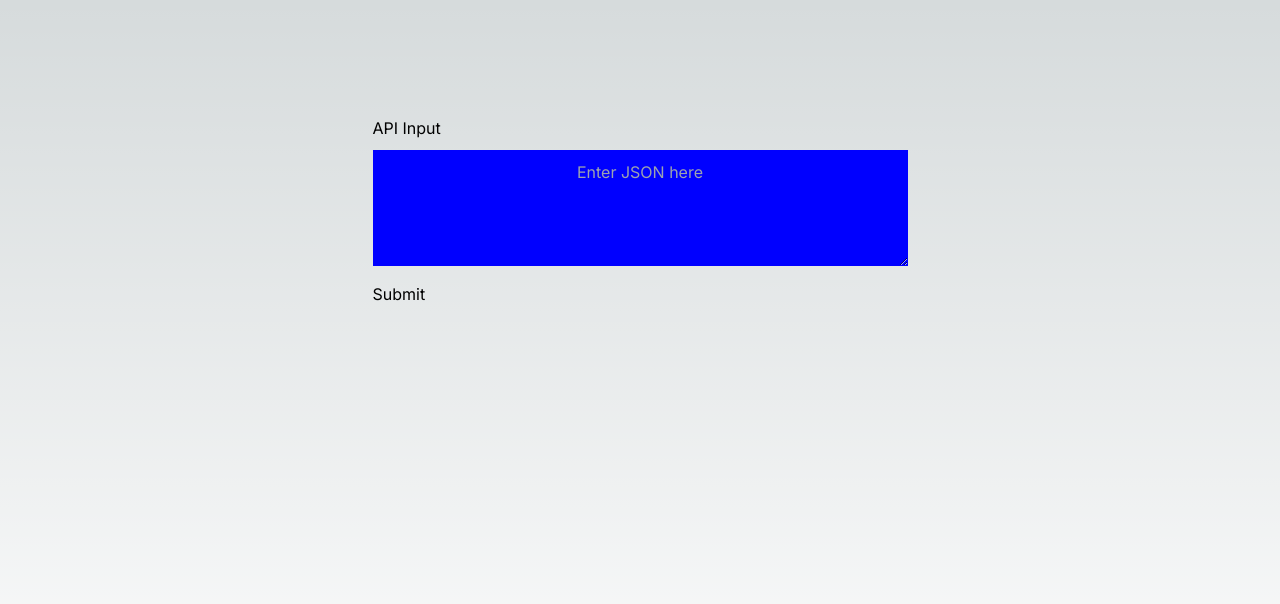
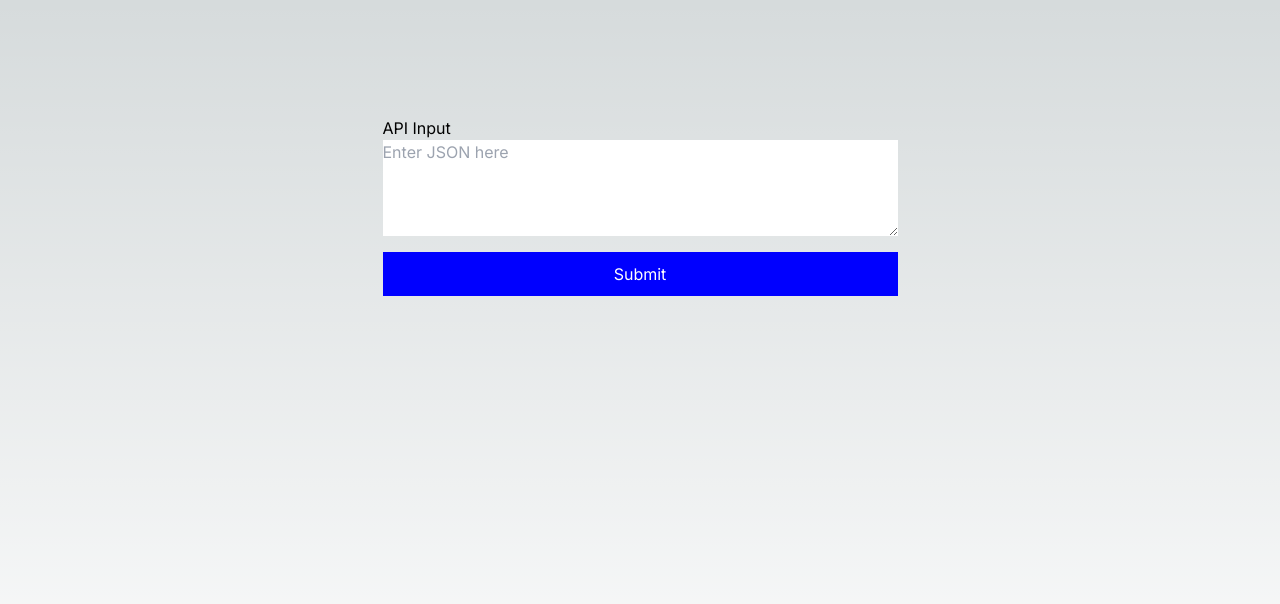
Before and after one commit to han1159/my-frontend-app, a Next.js app: page / in a window 1280 px wide. Shown: the top 604 px of the page. Built offline with nearby package versions, Linux system fonts and the light colour scheme.

Commit message:
Update App.js

```diff
--- a/src/app/App.js
+++ b/src/app/App.js
@@ -48,7 +48,9 @@ const App = () => {
             placeholder='Enter JSON here'
             rows="4"
             cols="50"
-            style={{
+          />
+        </div>
+        <button type='submit' style={{
             marginTop: '10px',
             backgroundColor: 'blue',
             color: 'white',
@@ -57,10 +59,7 @@ const App = () => {
             border: 'none',
             cursor: 'pointer',
             width: '100%'
-          }}
-          />
-        </div>
-        <button type='submit' style={{ marginTop: '10px' }}>Submit</button>
+          }}>Submit</button>
       </form>
       {error && <p style={{ color: 'red' }}>{error}</p>}
       {response && (
```
